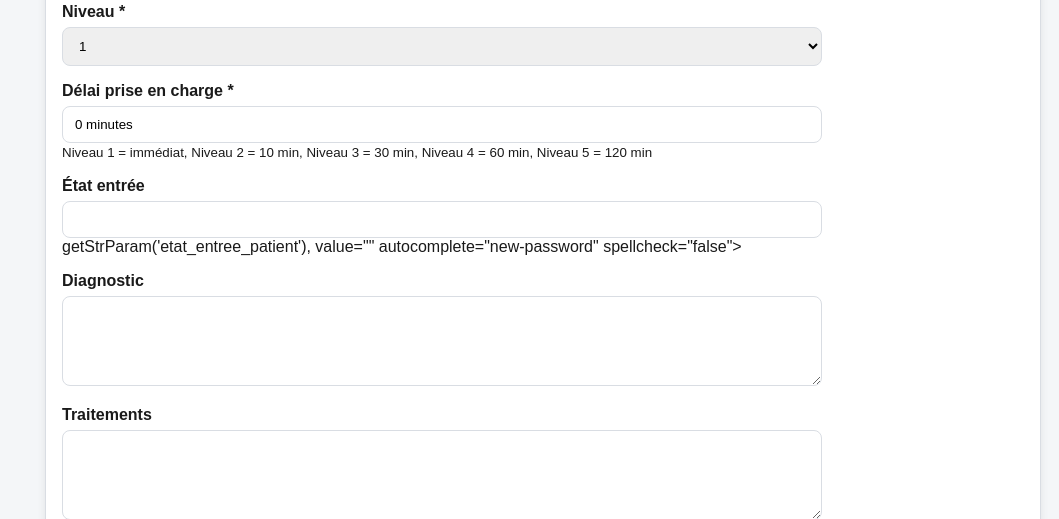
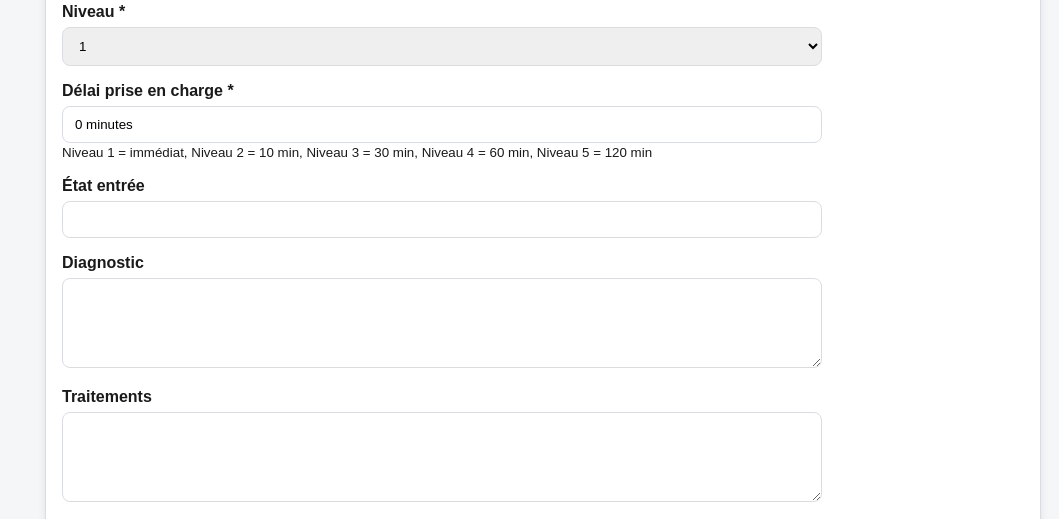
Before and after one commit to salo00h/site-hopital, a PHP site: page /app/views/dossiers/create.php in a window 1280 px wide. Shown: the part 1109-1628 px from the top of the page, without its empty margins (221-1280 px from the left). Run offline with PHP 8.4, Linux system fonts and the light colour scheme.

Commit message:
Update create.php

```diff
--- a/app/views/dossiers/create.php
+++ b/app/views/dossiers/create.php
@@ -148,7 +148,7 @@ $delaiOld = $_POST['delaiPriseCharge'] ?? ($delaisByNiveau[$niveauOld] ?? '0');
       non issues de la base de données. Après analyse, il s’agissait d’un comportement du navigateur.
       Nous avons modifié le nom du champ et utilisé autocomplete="new-password" pour éviter ce problème.
       -->
-      <input type="text" 'etat_entree' => getStrParam('etat_entree_patient'), value="<?= $old('etat_entree') ?>" autocomplete="new-password" spellcheck="false">
+      <input type="text" name="etat_entree_patient" value="<?= $old('etat_entree') ?>" autocomplete="new-password" spellcheck="false">
     </p>
 
     <p>
```
